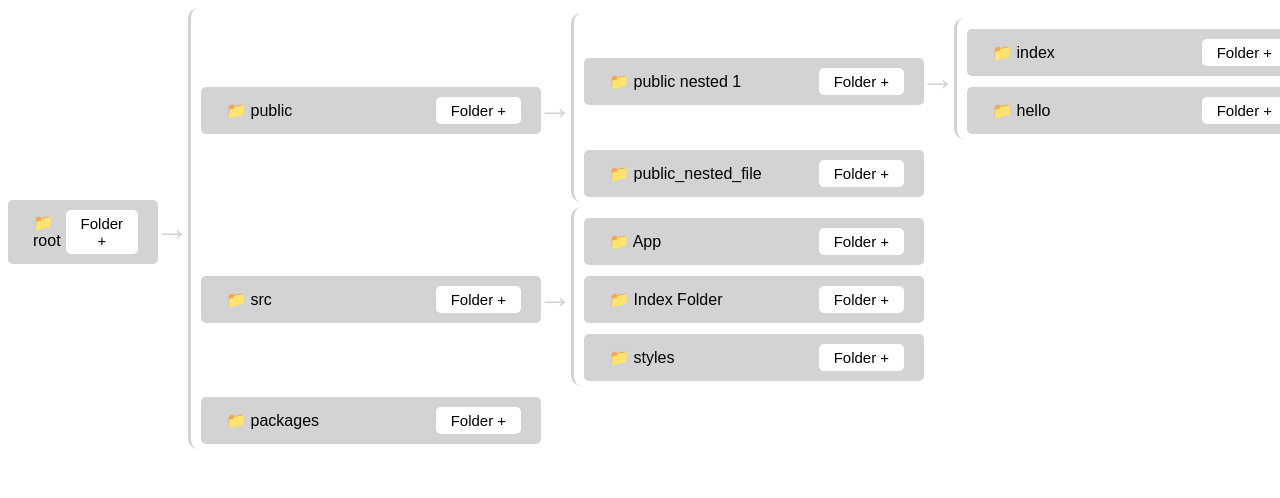
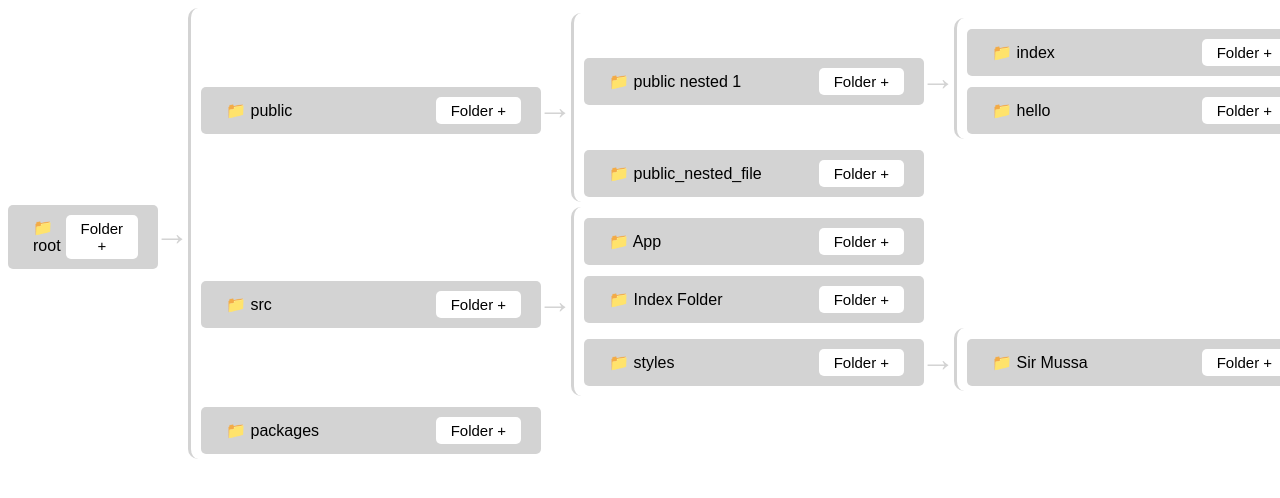
Before and after one commit to nomankhokhar/windows-explorer-in-react, a React (Create React App) app: page / in a window 1280 px wide. Shown: the top 498 px of the page. Built offline with nearby package versions, Linux system fonts and the light colour scheme.

Commit message:
New Design

```diff
--- a/src/data/FolderData.js
+++ b/src/data/FolderData.js
@@ -56,7 +56,14 @@ const explorer = {
           id: "10",
           name: "styles",
           isFolder: true,
-          items: [],
+          items: [
+            {
+              id: "14",
+              name: "Sir Mussa",
+              isFolder: true,
+              items: [],
+            },
+          ],
         },
       ],
     },
```
Also changed, not shown: image.png (added), 1 other file (tests, documents, lock files or other folders).
